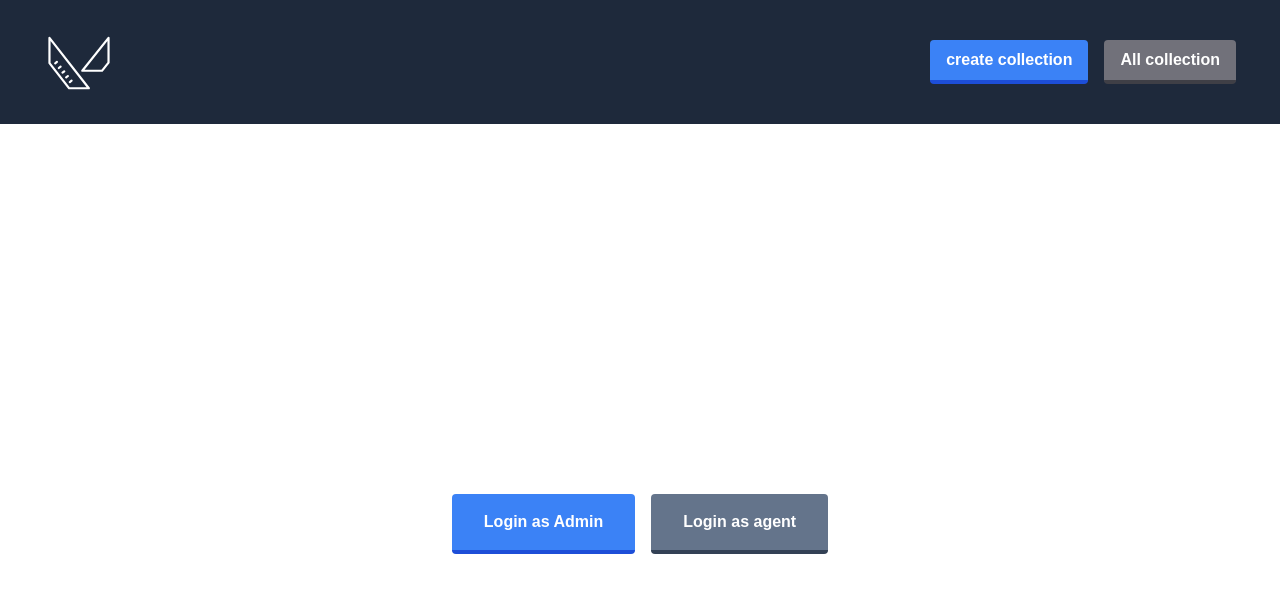
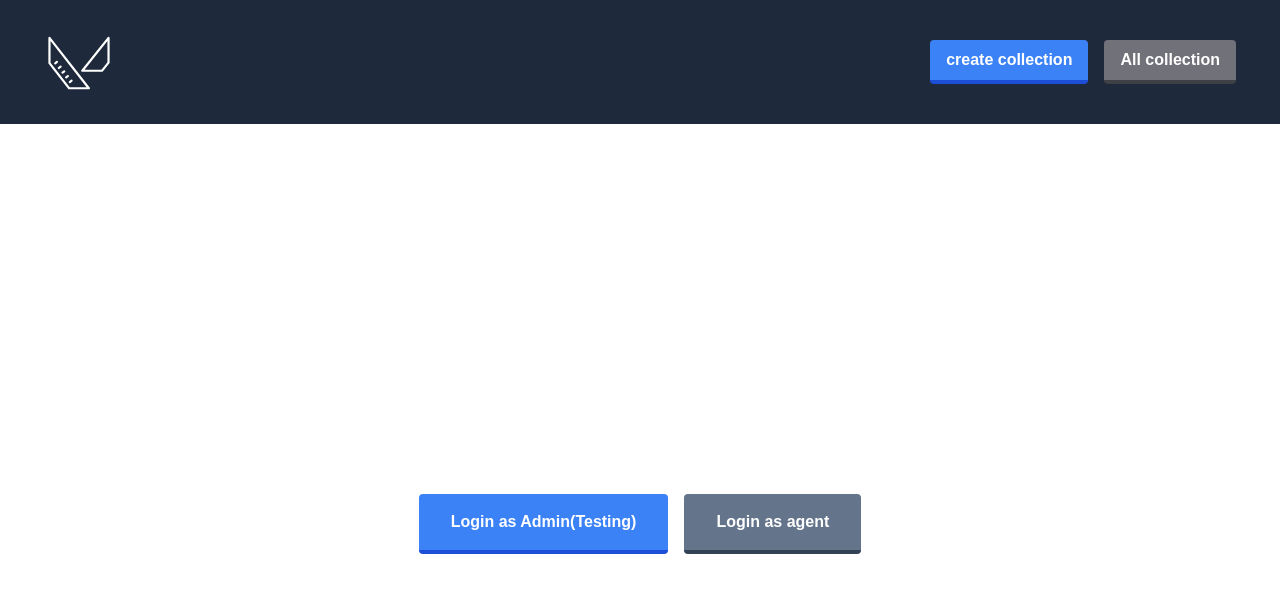
Before and after one commit to saurav49/Disecto, a React (Create React App) app: page / in a window 1280 px wide. Shown: the top 592 px of the page. Built offline with nearby package versions, Linux system fonts and the light colour scheme; no server answers; what @cloudinary/url-gen would draw is missing.

Commit message:
chore - new branch created

```diff
--- a/src/App.js
+++ b/src/App.js
@@ -55,7 +55,7 @@
                 onClick={() => handleAuthBtnClick("ADMIN")}
                 className="mr-4 bg-blue-500 hover:bg-blue-400 text-white font-bold py-4 px-8 border-b-4 border-blue-700 hover:border-blue-500 focus:border-b-0 rounded"
               >
-                <span>Login as Admin</span>
+                <span>Login as Admin(Testing)</span>
               </button>
               <button
                 onClick={() => handleAuthBtnClick("USER")}
```
